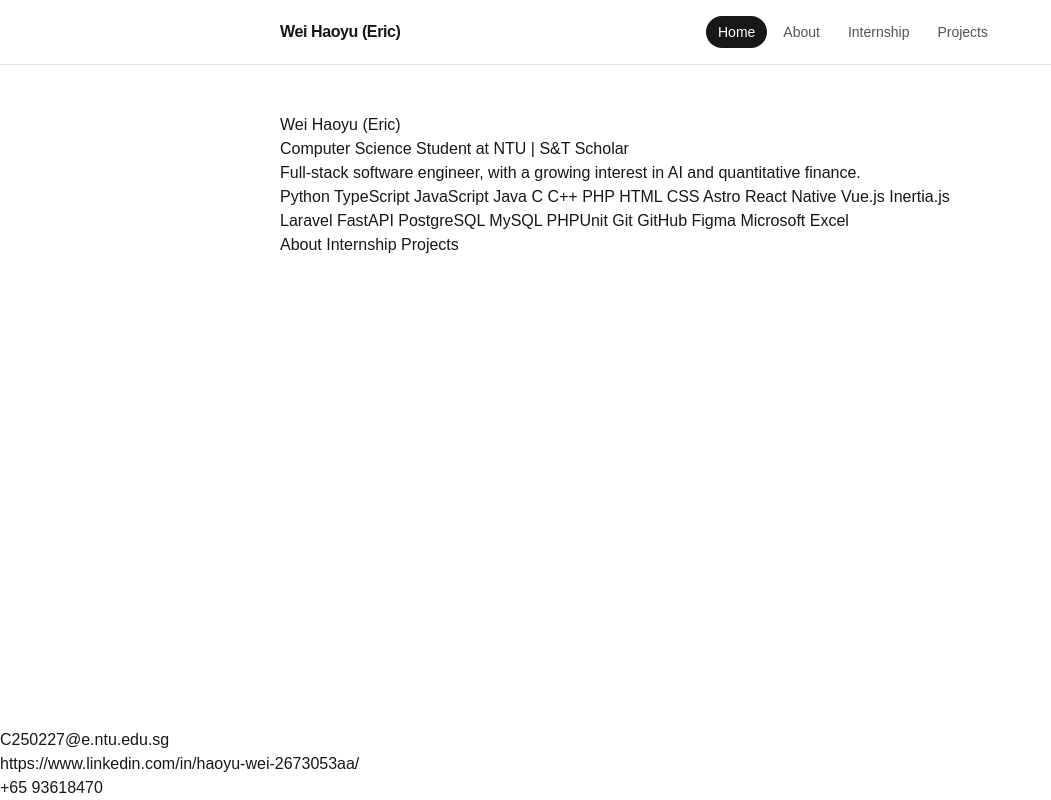
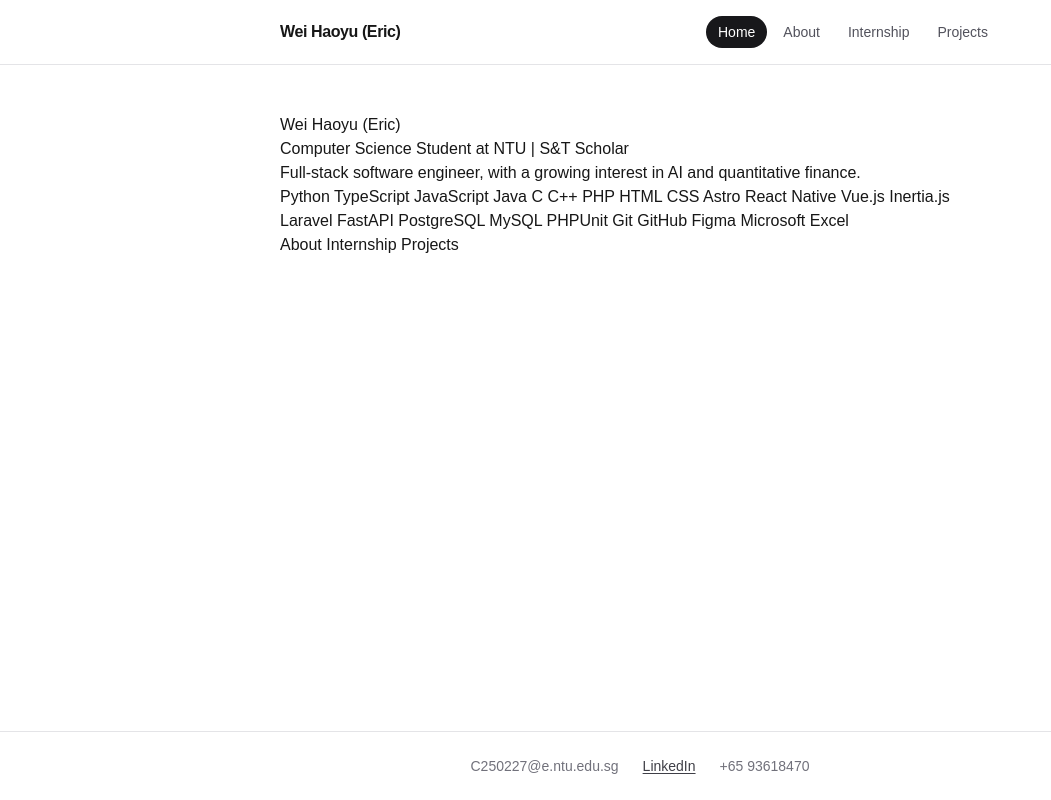
Before and after one commit to whyeric92-eng/my-website, a Next.js app: page / in a window 1280 px wide. Shown: the whole page, without its empty margins (0-1051 px from the left). Built offline with nearby package versions, Linux system fonts and the light colour scheme.

Commit message:
feat: polish the UI of Footer

```diff
--- a/components/Footer.tsx
+++ b/components/Footer.tsx
@@ -2,10 +2,21 @@ import { contact } from '@/data/contact';
 
 export default function Footer() {
     return (
-        <footer>
-            <div> {contact.email} </div>
-            <a href={contact.linkedin}> {contact.linkedin} </a>
-            <div> {contact.phoneNumber} </div>
+        <footer className="fixed inset-x-0 bottom-0 z-10 border-t border-zinc-200 bg-background/80 px-6 py-6 text-sm text-zinc-500 backdrop-blur dark:border-zinc-800 dark:text-zinc-400">
+            <div className="mx-auto flex max-w-3xl flex-col items-center gap-2 sm:flex-row sm:justify-center sm:gap-6">
+                <a href={`mailto:${contact.email}`} className="hover:text-zinc-900 dark:hover:text-zinc-100">
+                    {contact.email}
+                </a>
+                <a
+                    href={contact.linkedin}
+                    target="_blank"
+                    rel="noreferrer"
+                    className="font-medium text-zinc-700 underline underline-offset-2 hover:text-zinc-900 dark:text-zinc-300 dark:hover:text-zinc-100"
+                >
+                    LinkedIn
+                </a>
+                <div>{contact.phoneNumber}</div>
+            </div>
         </footer>
     );
 }
```
